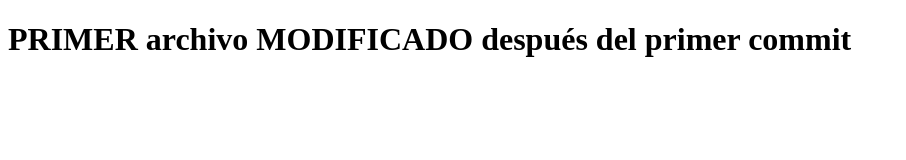
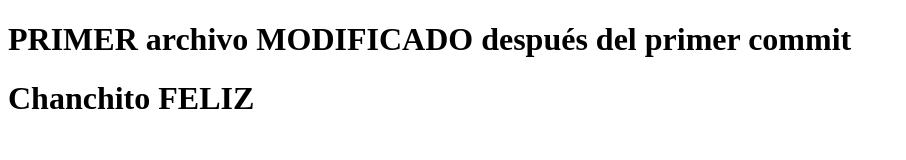
Before and after one commit to devcarlos21/MiWeb, a plain HTML site: page archivo1.html in a window 1280 px wide. Shown: the whole page, without its empty margins (0-906 px from the left). Drawn offline with Linux system fonts and the light colour scheme.

```diff
--- a/archivo1.html
+++ b/archivo1.html
@@ -7,5 +7,6 @@
 </head>
 <body>
     <h1>PRIMER archivo MODIFICADO después del primer commit</h1>
+    <h1>Chanchito FELIZ</h1>
 </body>
 </html>
```
Also changed, not shown: archivo2.html (added, +1 -0 lines), 1 other file.
